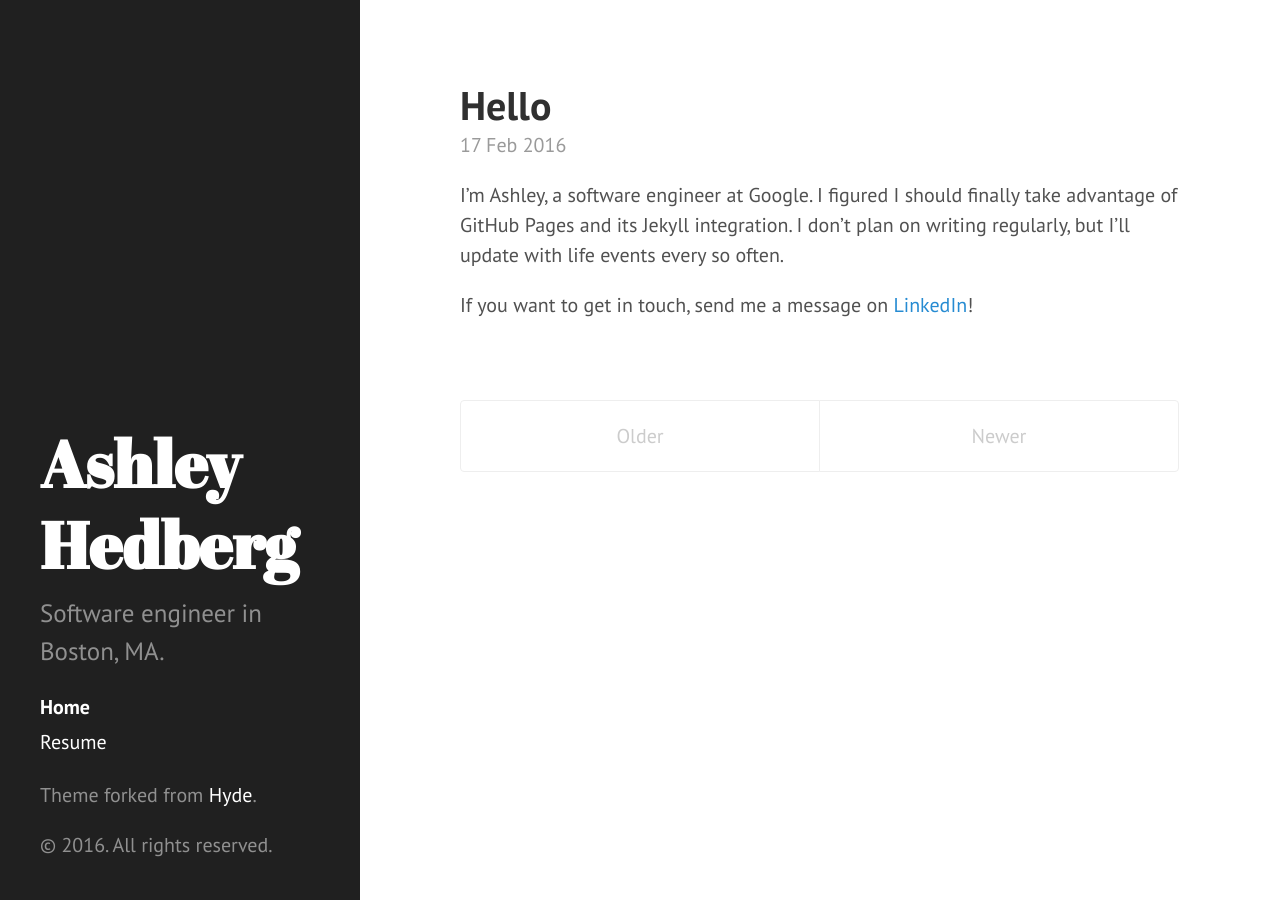
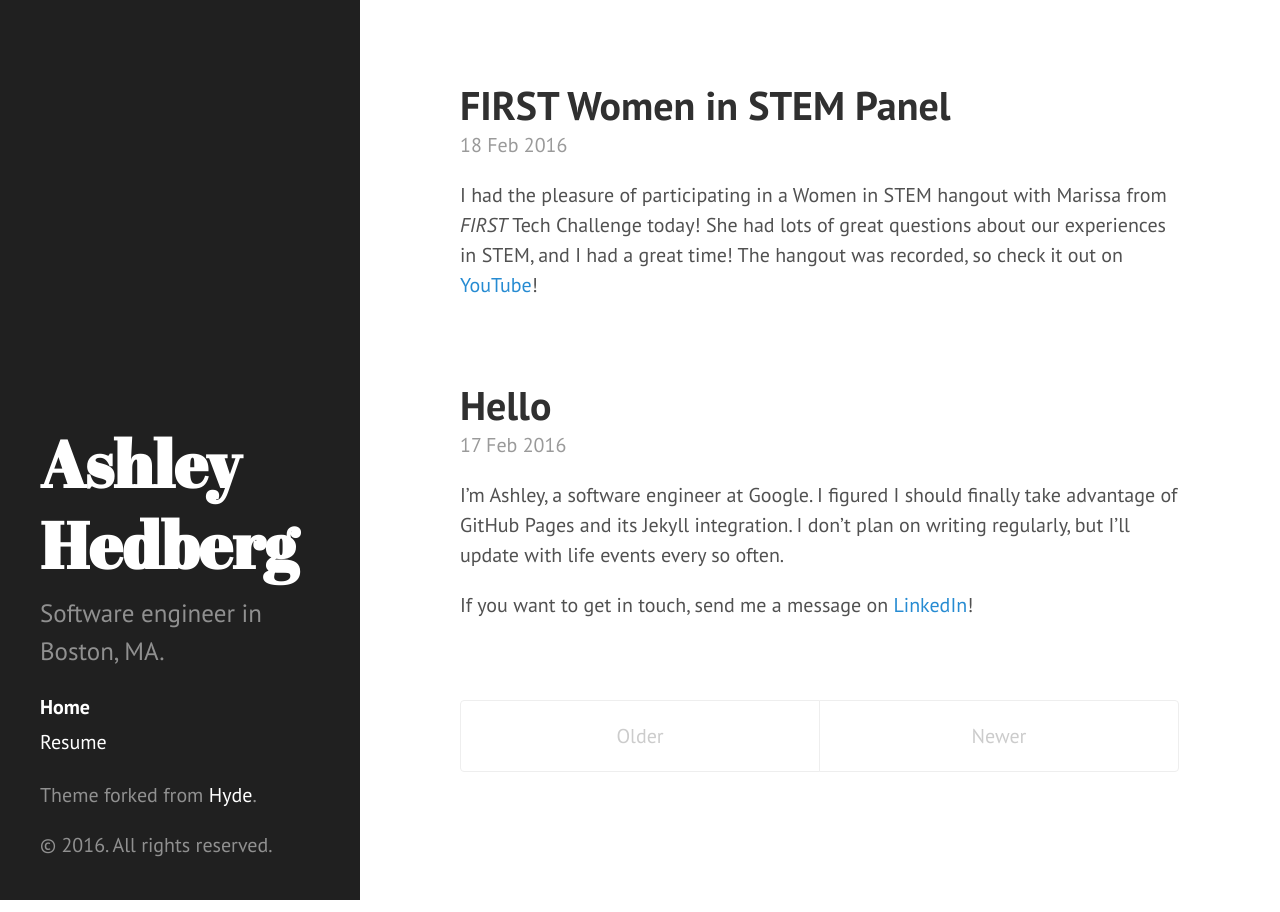
Before and after one commit to ahedberg/ahedberg.github.io, a Jekyll site: the page built from index.html, in a window 1280 px wide. Built offline with Jekyll 4.4.1, drawn with Linux system fonts in a browser that asks for light colours; Markdown is read by kramdown in place of the engine named in the settings; the list of posts is cut into pages by our own code.

Commit message:
women in stem post

```diff
--- a/_config.yml
+++ b/_config.yml
@@ -1,6 +1,3 @@
-# Dependencies
-markdown:         redcarpet
-
 # Permalinks
 permalink:        pretty
 
--- /dev/null
+++ b/_posts/2016-02-18-first-women-in-stem.md
@@ -0,0 +1,9 @@
+---
+layout: post
+title: FIRST Women in STEM Panel
+---
+
+I had the pleasure of participating in a Women in STEM hangout with Marissa
+from _FIRST_ Tech Challenge today! She had lots of great questions about our
+experiences in STEM, and I had a great time! The hangout was recorded, so
+check it out on [YouTube](https://www.youtube.com/watch?v=GjLBNGVrhp4)!
```
